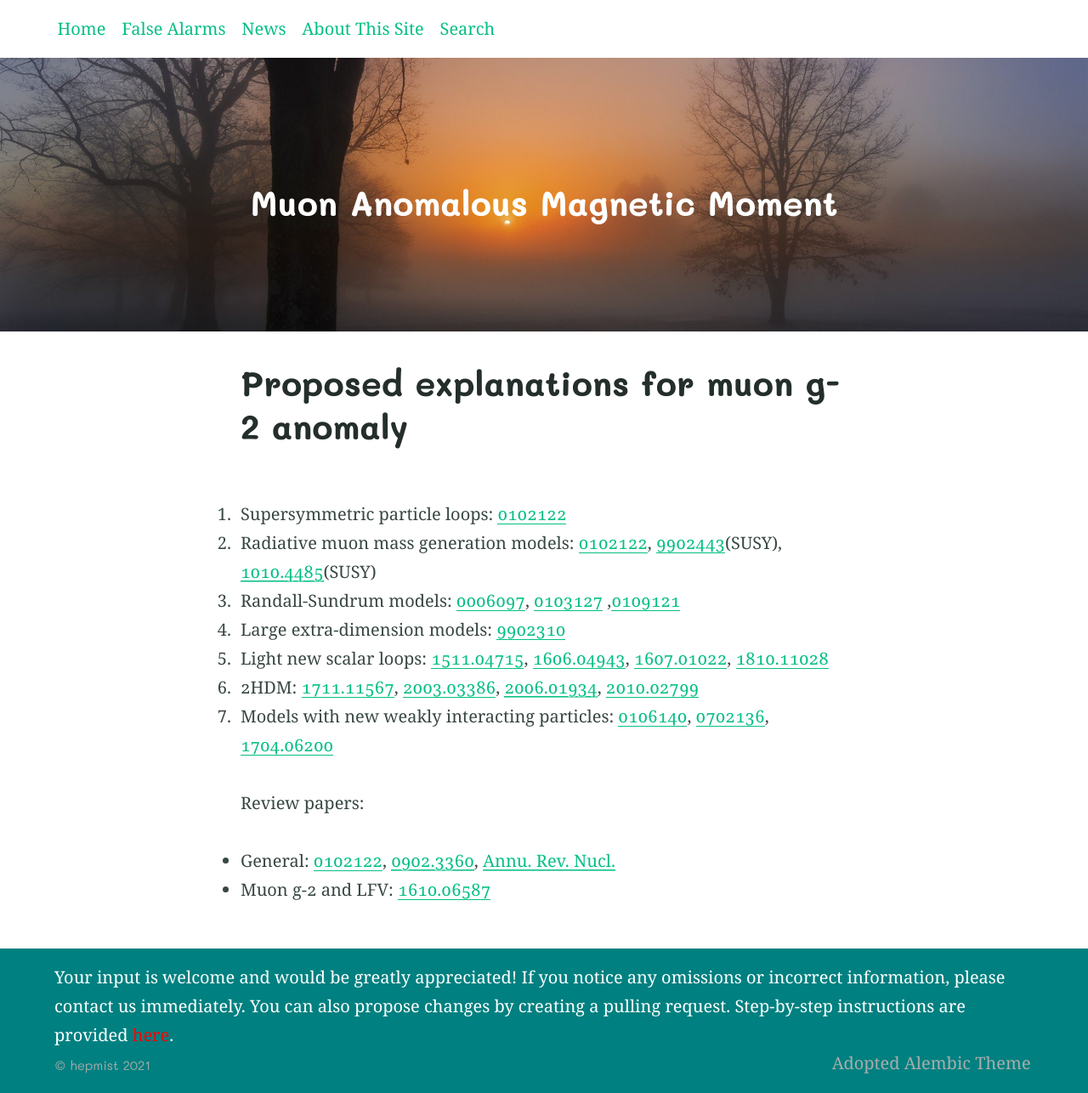
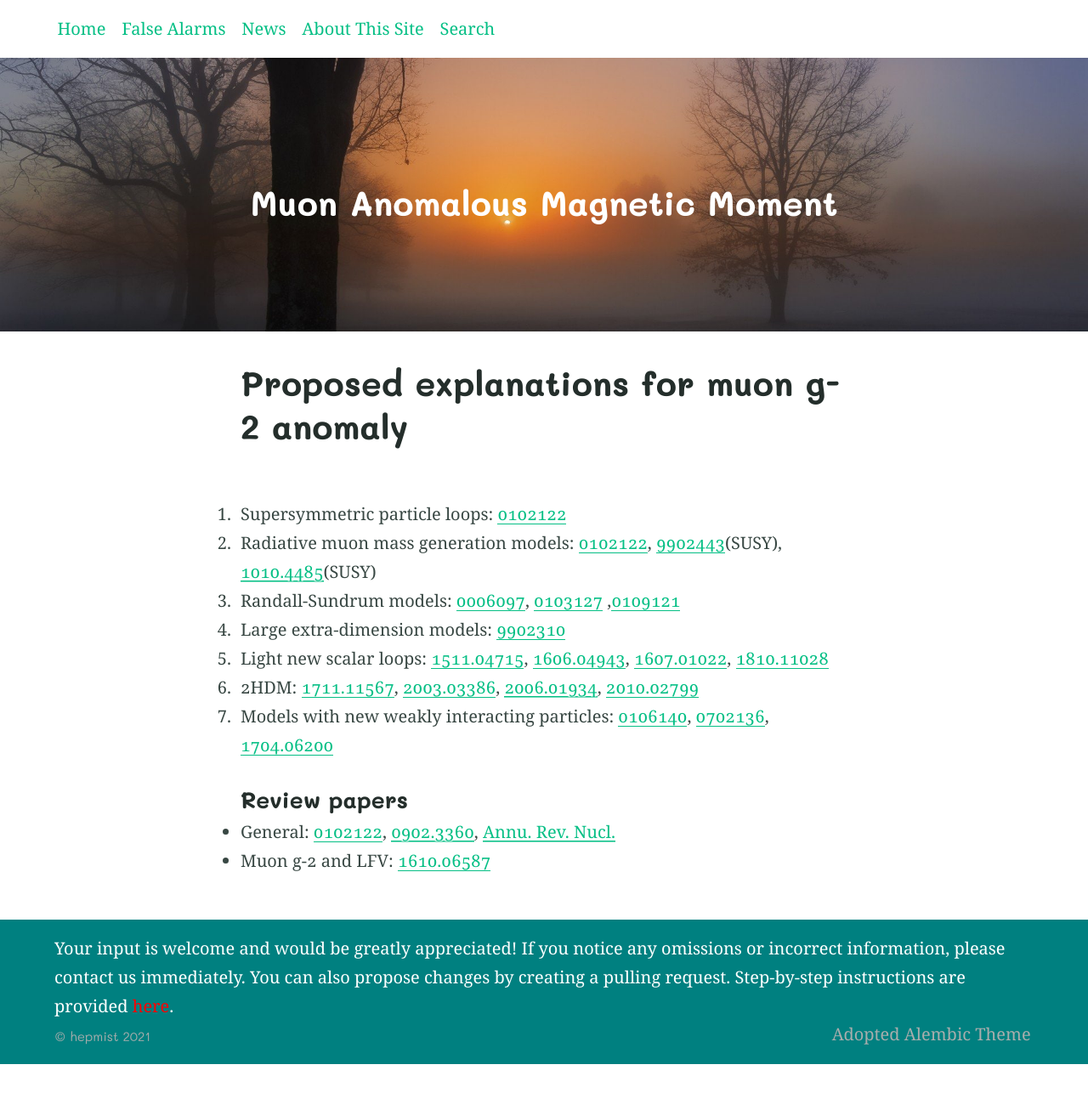
Before and after one commit to hepcomm/hepmist, a Jekyll site: the page built from solutions/muon-g-2.md, in a window 1280 px wide. Shown: the whole page at 85% size. Built offline with Jekyll 4.4.1, drawn with Linux system fonts in a browser that asks for light colours; after the commit the page ends 1252 px from its top, so only the background shows below that.

```diff
--- a/solutions/muon-g-2.md
+++ b/solutions/muon-g-2.md
@@ -12,6 +12,6 @@ feature_image: https://hepcomm.github.io/hepmist/assets/mist_hope.jpeg
 6. 2HDM: [1711.11567](https://arxiv.org/abs/1711.11567), [2003.03386](https://arxiv.org/abs/2003.03386), [2006.01934](https://arxiv.org/abs/2006.01934), [2010.02799](https://arxiv.org/abs/2010.02799)
 7. Models with new weakly interacting particles: [0106140](https://arxiv.org/abs/hep-ph/0106140), [0702136](https://arxiv.org/abs/hep-ph/0702136), [1704.06200](https://arxiv.org/abs/1704.06200)
 
-Review papers:
+#### Review papers
 * General: [0102122](https://arxiv.org/abs/hep-ph/0102122), [0902.3360](https://arxiv.org/abs/0902.3360), [Annu. Rev. Nucl.](annualreviews.org/doi/abs/10.1146/annurev-nucl-031312-120340)
 * Muon g-2 and LFV: [1610.06587](https://arxiv.org/abs/1610.06587)
```
